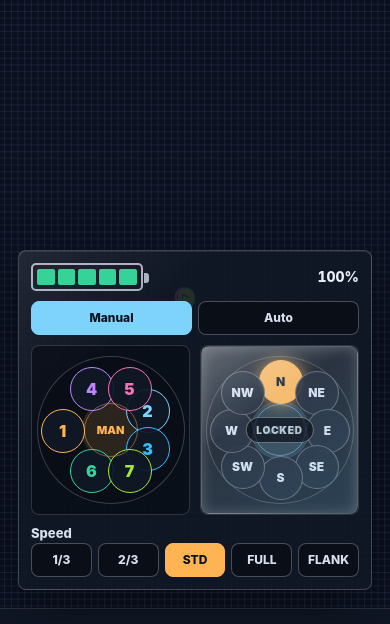
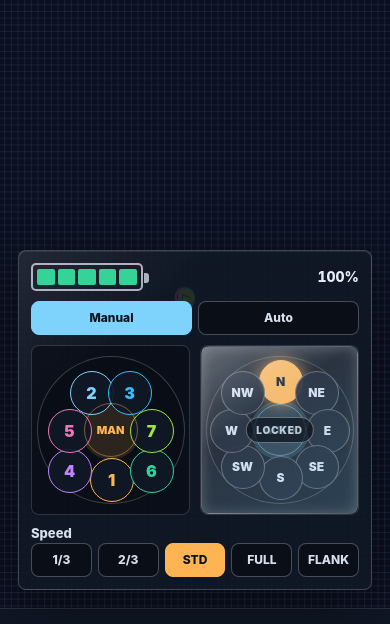
Before and after one commit to tharak/Gravity, a website with bundled scripts: page index.html in a window 390 px wide. Shown: the top 624 px of the page. Built offline with nearby package versions, Linux system fonts and the light colour scheme.

Commit message:
Rotate manual thruster cluster

```diff
--- a/src/styles/app.css
+++ b/src/styles/app.css
@@ -283,38 +283,38 @@ body {
 }
 
 .thruster-switch:nth-child(1) {
-  left: 4px;
+  left: 58px;
+  top: 112px;
+}
+
+.thruster-switch:nth-child(2) {
+  left: 36px;
+  top: 18px;
+}
+
+.thruster-switch:nth-child(3) {
+  right: 36px;
+  top: 18px;
+}
+
+.thruster-switch:nth-child(4) {
+  left: 12px;
+  top: 100px;
+}
+
+.thruster-switch:nth-child(5) {
+  left: 12px;
   top: 58px;
 }
 
-.thruster-switch:nth-child(2) {
-  right: 18px;
-  top: 36px;
-}
-
-.thruster-switch:nth-child(3) {
-  right: 18px;
-  bottom: 36px;
-}
-
-.thruster-switch:nth-child(4) {
-  left: 36px;
-  top: 12px;
-}
-
-.thruster-switch:nth-child(5) {
-  right: 36px;
-  top: 12px;
-}
-
 .thruster-switch:nth-child(6) {
-  left: 36px;
-  bottom: 12px;
+  right: 12px;
+  top: 100px;
 }
 
 .thruster-switch:nth-child(7) {
-  right: 36px;
-  bottom: 12px;
+  right: 12px;
+  top: 58px;
 }
 
 .thruster-switches::after {
@@ -554,38 +554,38 @@ body {
   }
 
   .thruster-switch:nth-child(1) {
-    left: 3px;
+    left: 52px;
+    top: 101px;
+  }
+
+  .thruster-switch:nth-child(2) {
+    left: 32px;
+    top: 14px;
+  }
+
+  .thruster-switch:nth-child(3) {
+    right: 32px;
+    top: 14px;
+  }
+
+  .thruster-switch:nth-child(4) {
+    left: 10px;
+    top: 92px;
+  }
+
+  .thruster-switch:nth-child(5) {
+    left: 10px;
     top: 52px;
   }
 
-  .thruster-switch:nth-child(2) {
-    right: 14px;
-    top: 32px;
-  }
-
-  .thruster-switch:nth-child(3) {
-    right: 14px;
-    bottom: 32px;
-  }
-
-  .thruster-switch:nth-child(4) {
-    left: 32px;
-    top: 10px;
-  }
-
-  .thruster-switch:nth-child(5) {
-    right: 32px;
-    top: 10px;
-  }
-
   .thruster-switch:nth-child(6) {
-    left: 32px;
-    bottom: 10px;
+    right: 10px;
+    top: 92px;
   }
 
   .thruster-switch:nth-child(7) {
-    right: 32px;
-    bottom: 10px;
+    right: 10px;
+    top: 52px;
   }
 
   .thruster-switches::after,
```
